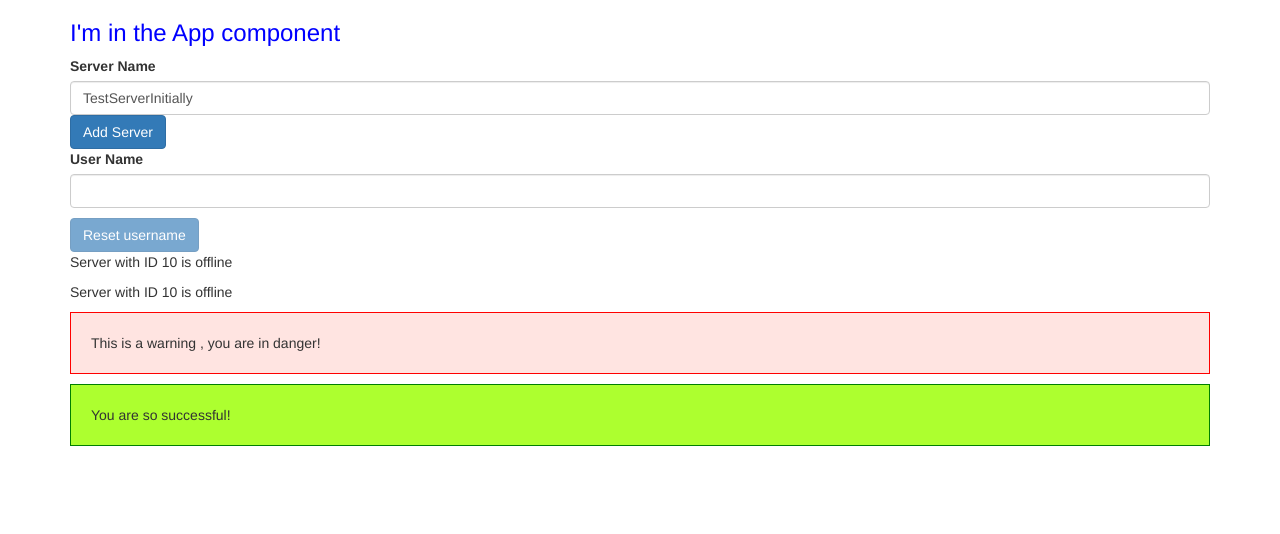
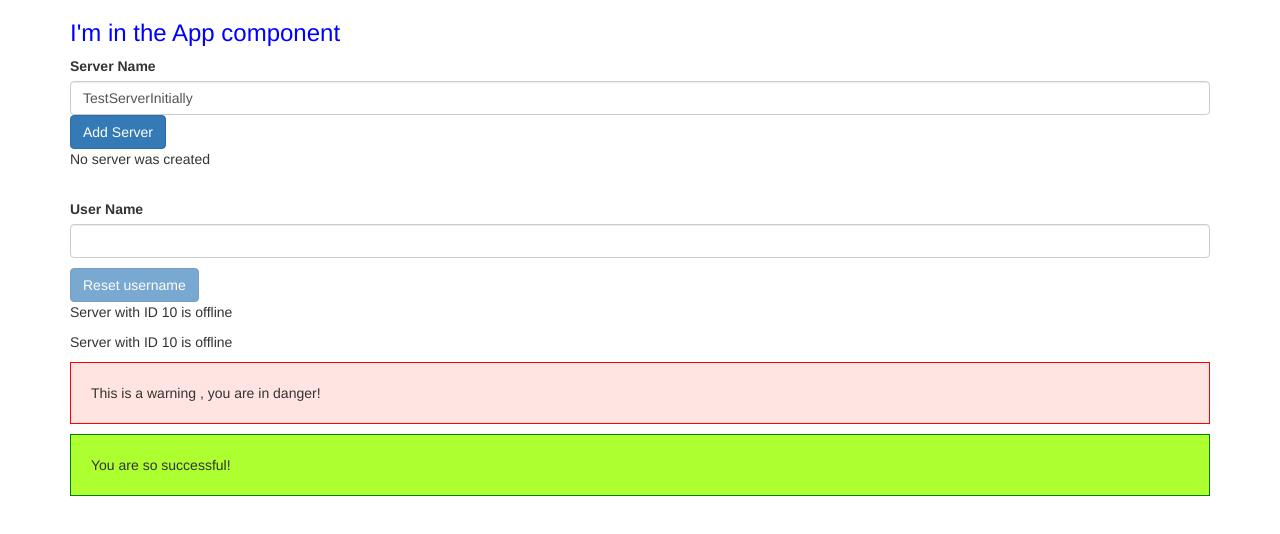
Before and after one commit to ZeroToHero-StepByStep/Angular2, an Angular app: page / in a window 1280 px wide. Shown: the top 534 px of the page. Built offline with nearby package versions, Linux system fonts and the light colour scheme.

Commit message:
34. Enhancing ngIf with an else condition

```diff
--- a/src/app/servers/servers.component.html
+++ b/src/app/servers/servers.component.html
@@ -2,7 +2,12 @@
 <input type="text" class="form-control"  [(ngModel)]="serverName" (input)="onServerNameChanged($event)">
 <button class="btn btn-primary" [disabled]="!allowNewServer" (click)="onCreateServer()" >Add Server</button>
 <!--<p>{{serverCreation}}</p>-->
-<p *ngIf="isServerCreated">Server was created , server name is {{serverName}}</p>
+<p *ngIf="isServerCreated;else noserver">Server was created , server name is {{serverName}}</p>
+
+<ng-template #noserver>
+  <p>No server was created</p>
+</ng-template>
+
 <br/>
 <label>User Name</label>
 <input type="text" class="form-control" [(ngModel)]="userName" (input)="onUserNameChanged($event)">
```
